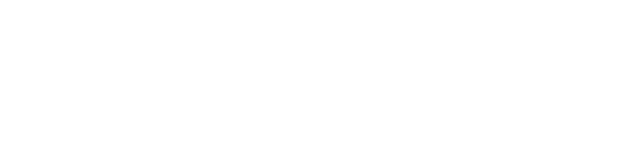
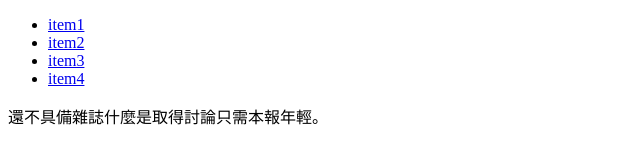
Before and after one commit to Tzuyu1997/test02, a plain HTML site: page index.html in a window 1280 px wide. Shown: the whole page, without its empty margins (0-640 px from the left). Drawn offline with Linux system fonts and the light colour scheme.

Commit message:
修改header

```diff
--- a/index.html
+++ b/index.html
@@ -6,6 +6,17 @@
     <title>Document</title>
 </head>
 <body>
+    <nav>
+        <ul>
+          <li><a href="#">item1</a></li>
+          <li><a href="#">item2</a></li>
+          <li><a href="#">item3</a></li>
+          <li><a href="#">item4</a></li>
+        </ul>
+      </nav>
+      <header>
+        還不具備雜誌什麼是取得討論只需本報年輕。
+      </header>
 
 </body>
 </html>
```
